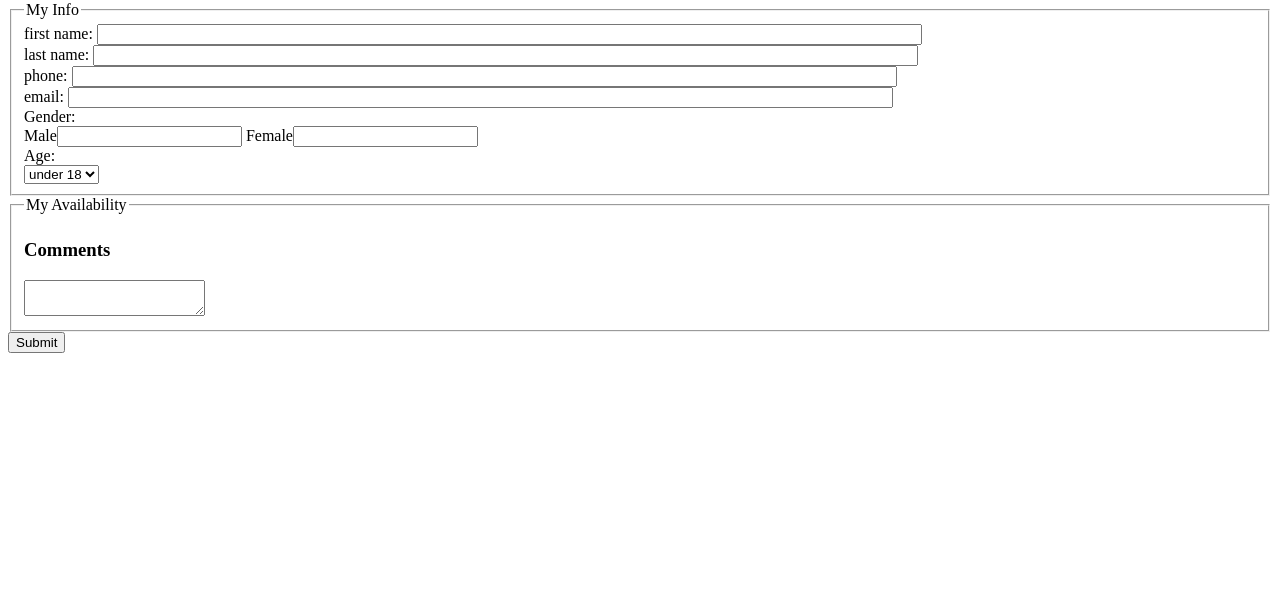
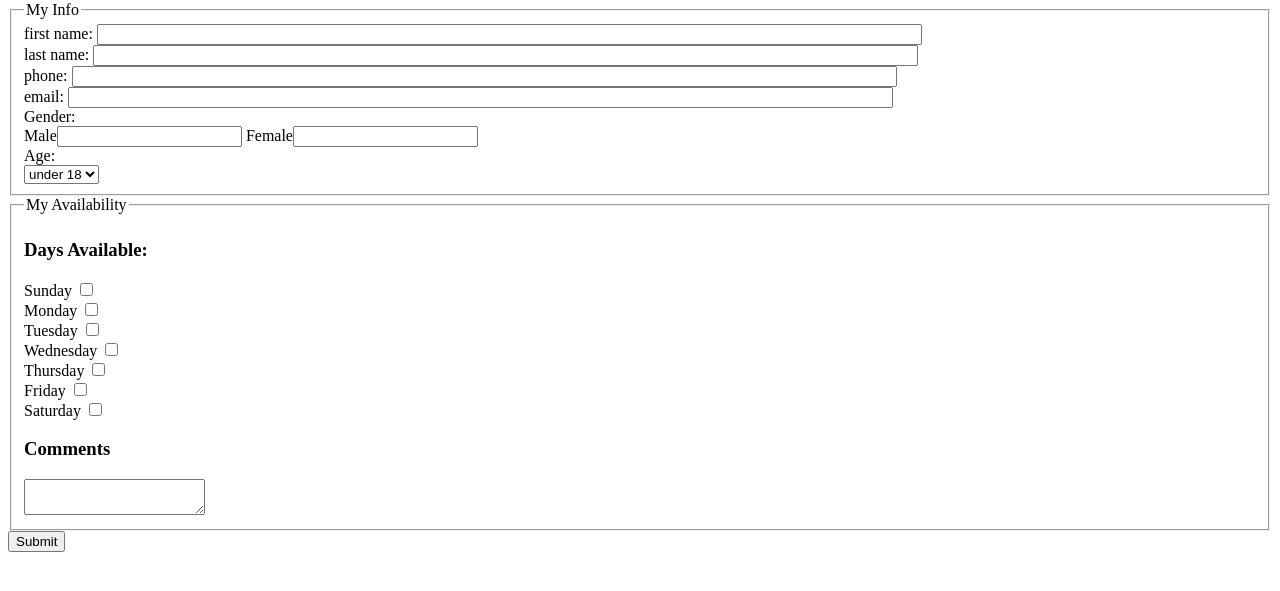
Before and after one commit to hzeng9/itmd361-lab4, a plain HTML site: page index.html in a window 1280 px wide. Shown: the part 79-670 px from the top of the page. Drawn offline with Linux system fonts and the light colour scheme.

Commit message:
finished availability section and comments section of the form

```diff
--- a/index.html
+++ b/index.html
@@ -27,14 +27,15 @@
 
         <fieldset>
             <legend>My Availability</legend>
+            <h3>Days Available:</h3>
             <div>
-                <div><label></label></div>
-                <div><label></label></div>
-                <div><label></label></div>
-                <div><label></label></div>
-                <div><label></label></div>
-                <div><label></label></div>
-                <div><label></label></div>
+                <div><label>Sunday <input type="checkbox" name="available_field[]" value="sunday"></label></div>
+                <div><label>Monday <input type="checkbox" name="available_field[]" value="monday"></label></div>
+                <div><label>Tuesday <input type="checkbox" name="available_field[]" value="tuesday"></label></div>
+                <div><label>Wednesday <input type="checkbox" name="available_field[]" value="wednesday"></label></div>
+                <div><label>Thursday <input type="checkbox" name="available_field[]" value="thursday"></label></div>
+                <div><label>Friday <input type="checkbox" name="available_field[]" value="friday"></label></div>
+                <div><label>Saturday <input type="checkbox" name="available_field[]" value="saturday"></label></div>
             <h3>Comments</h3>
            <textarea name="comments_field"></textarea>
             </div>
```
